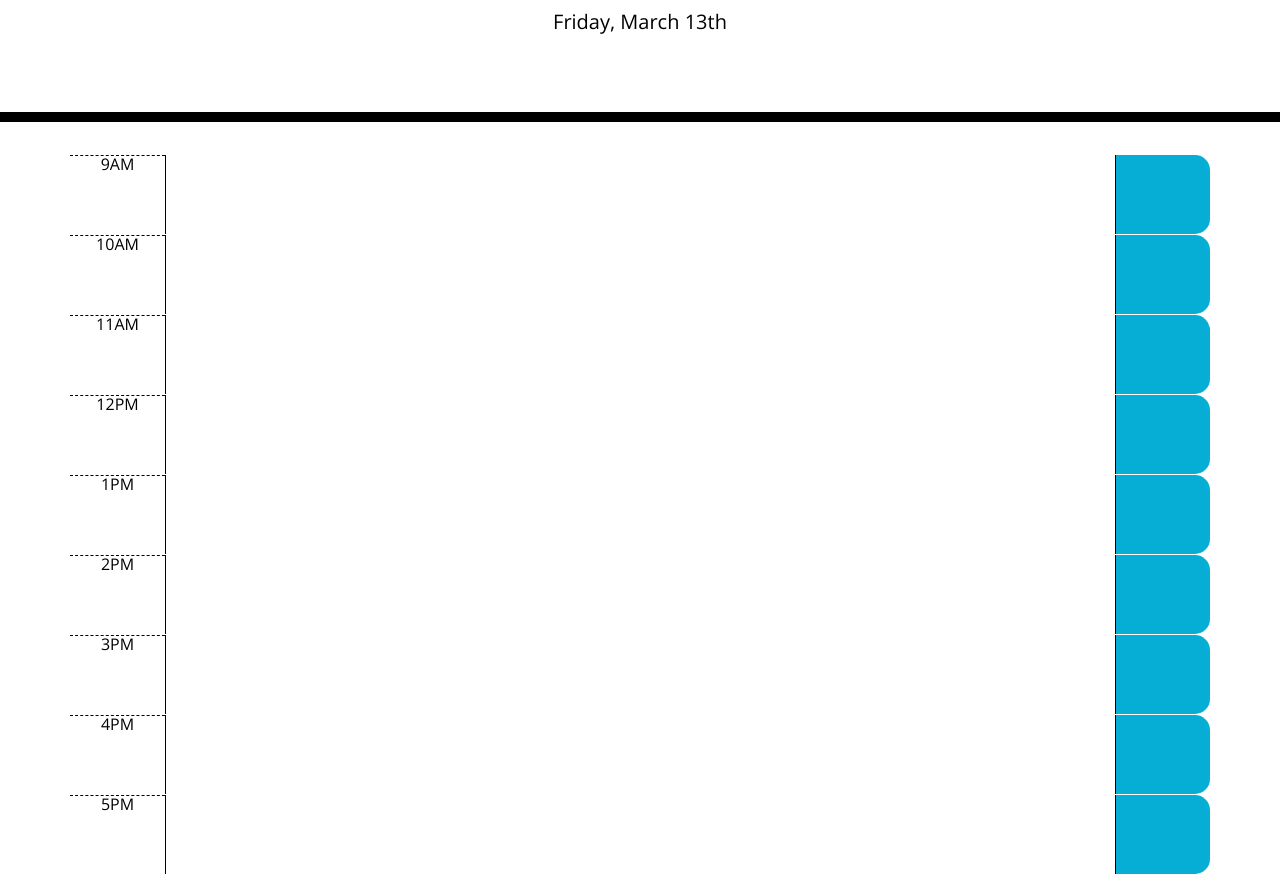
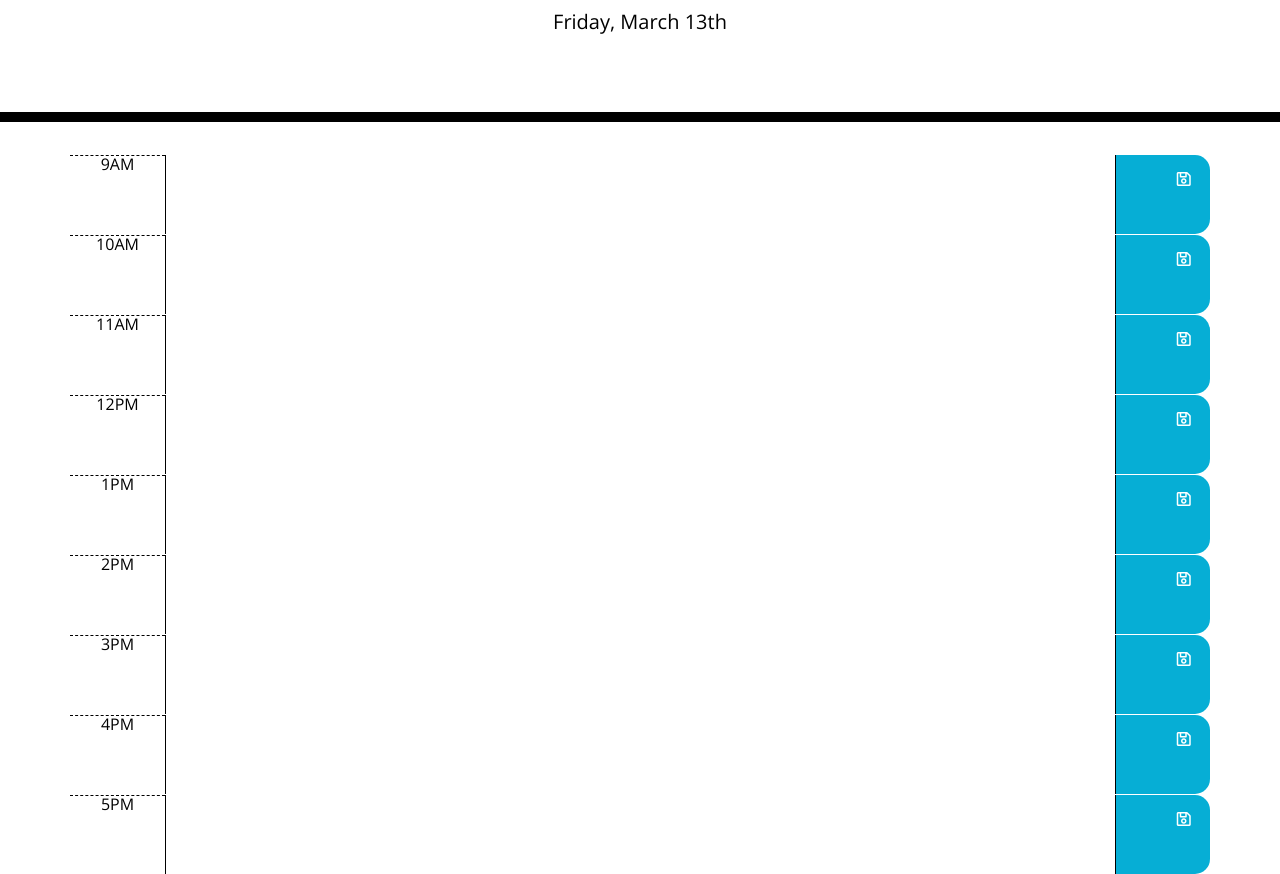
Before and after one commit to Grandmaster/Scheduling-Application, a plain HTML site: page index.html in a window 1280 px wide. Shown: the part 182-1056 px from the top of the page. Drawn offline with nearby package versions, Linux system fonts and the light colour scheme.

Commit message:
Added save button icons to the rows in index.html

```diff
--- a/index.html
+++ b/index.html
@@ -33,47 +33,65 @@
       <div class="row time-block">
         <div class="col-sm-1 hour">9AM</div>
         <textarea class="col-sm-10 description"></textarea>
-        <div class="col-sm-1 saveBtn"></div>
+        <div class="col-sm-1 saveBtn">
+          <i class="far fa-save"></i>
+        </div>
       </div>
       <div class="row time-block">
         <div class="col-sm-1 hour">10AM</div>
         <textarea class="col-sm-10 description"></textarea>
-        <div class="col-sm-1 saveBtn"></div>
+        <div class="col-sm-1 saveBtn">
+          <i class="far fa-save"></i>
+        </div>
       </div>
       <div class="row time-block">
         <div class="col-sm-1 hour">11AM</div>
         <textarea class="col-sm-10 description"></textarea>
-        <div class="col-sm-1 saveBtn"></div>
+        <div class="col-sm-1 saveBtn">
+          <i class="far fa-save"></i>
+        </div>
       </div>
       <div class="row time-block">
         <div class="col-sm-1 hour">12PM</div>
         <textarea class="col-sm-10 description"></textarea>
-        <div class="col-sm-1 saveBtn"></div>
+        <div class="col-sm-1 saveBtn">
+          <i class="far fa-save"></i>
+        </div>
       </div>
       <div class="row time-block">
         <div class="col-sm-1 hour">1PM</div>
         <textarea class="col-sm-10 description"></textarea>
-        <div class="col-sm-1 saveBtn"></div>
+        <div class="col-sm-1 saveBtn">
+          <i class="far fa-save"></i>
+        </div>
       </div>
       <div class="row time-block">
         <div class="col-sm-1 hour">2PM</div>
         <textarea class="col-sm-10 description"></textarea>
-        <div class="col-sm-1 saveBtn"></div>
+        <div class="col-sm-1 saveBtn">
+          <i class="far fa-save"></i>
+        </div>
       </div>
       <div class="row time-block">
         <div class="col-sm-1 hour">3PM</div>
         <textarea class="col-sm-10 description"></textarea>
-        <div class="col-sm-1 saveBtn"></div>
+        <div class="col-sm-1 saveBtn">
+          <i class="far fa-save"></i>
+        </div>
       </div>
       <div class="row time-block">
         <div class="col-sm-1 hour">4PM</div>
         <textarea class="col-sm-10 description"></textarea>
-        <div class="col-sm-1 saveBtn"></div>
+        <div class="col-sm-1 saveBtn">
+          <i class="far fa-save"></i>
+        </div>
       </div>
       <div class="row time-block">
         <div class="col-sm-1 hour">5PM</div>
         <textarea class="col-sm-10 description"></textarea>
-        <div class="col-sm-1 saveBtn"></div>
+        <div class="col-sm-1 saveBtn">
+          <i class="far fa-save"></i>
+        </div>
       </div>
     </div>
 
```
